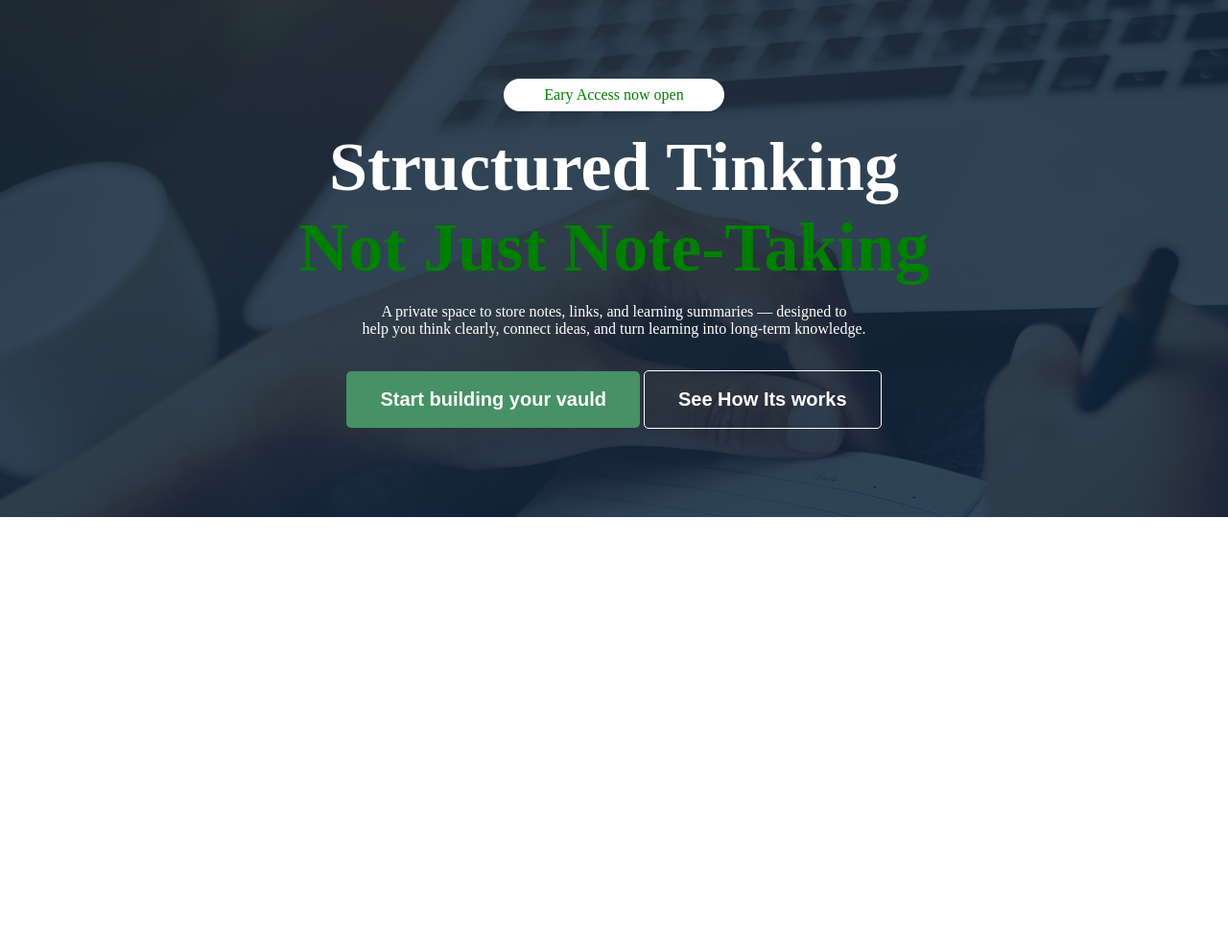
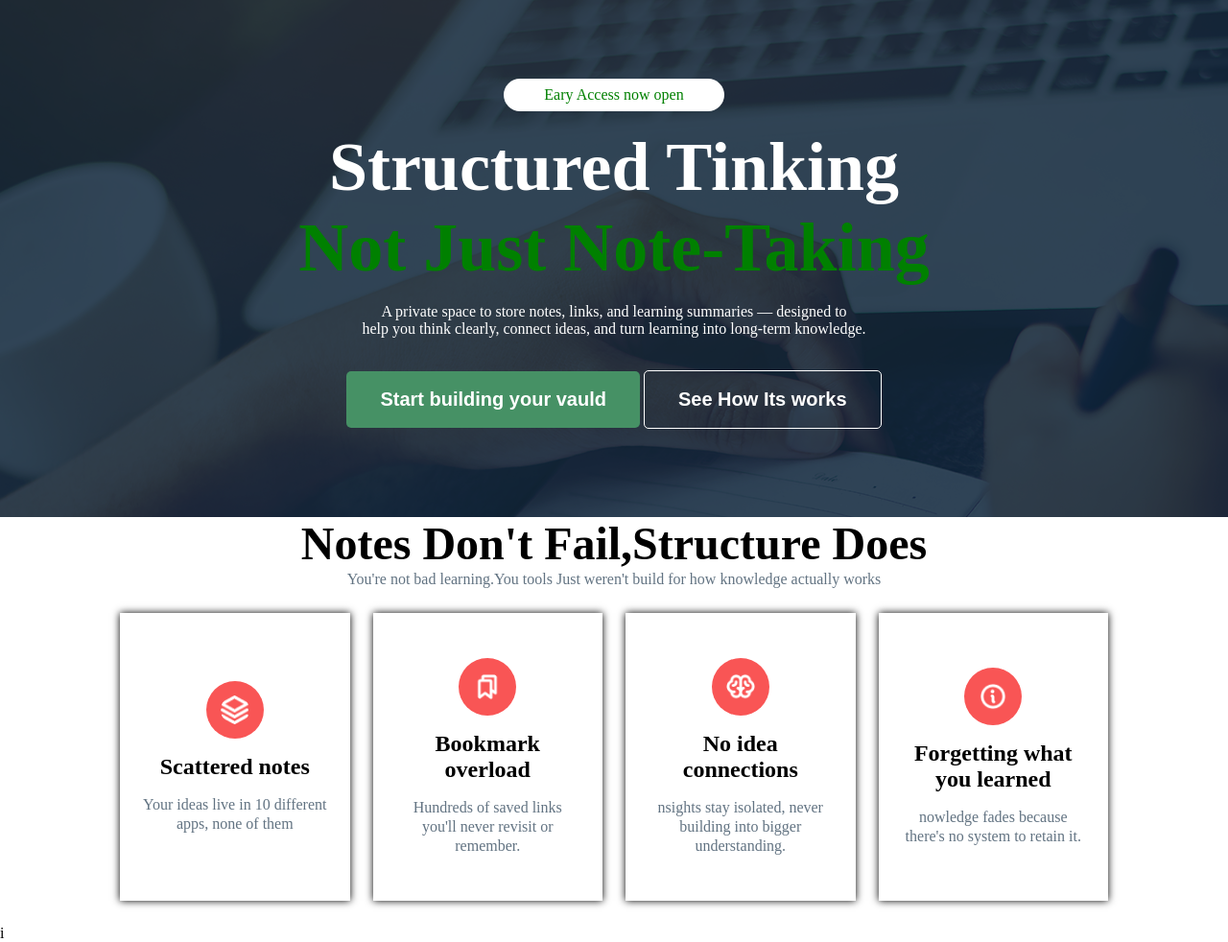
Before and after one commit to Jabed75/5475-assignment-o1, a plain HTML site: page index.html in a window 1280 px wide. Shown: the part 82-1064 px from the top of the page at 96% size. Before the commit the page ends 800 px from the top, so only its background shows below. Drawn offline with Linux system fonts and the light colour scheme.

Commit message:
section2 added

```diff
--- a/index.html
+++ b/index.html
@@ -41,6 +41,40 @@
             </header>
         </section>
     </nav>
+    <section class="section2">
+        <div class="section-title">
 
+
+        <h1>Notes Don't Fail,Structure Does</h1>
+        <P>You're not bad learning.You tools Just weren't build for how knowledge actually works </P>
+        </div>
+        <div class="card-container">
+            <div class="card">
+                <img src="./assets/Vector.png" alt="">
+                <h3>Scattered notes</h3>
+                <p>Your ideas live in 10 different apps, none of them  </p>
+            </div>
+            <div class="card">
+                <img src="./assets/Bookmarks.png" alt="">
+                <h3>Bookmark overload</h3>
+                <p>Hundreds of saved links you'll never revisit or remember.  </p>
+            </div>
+            <div class="card">
+                <img src="./assets/Brain.png" alt="">
+                <h3>No idea connections</h3>
+                <p>nsights stay isolated, never building into bigger understanding.</p>
+                </div>
+            <div class="card">
+                <img src="./assets/Info.png" alt="">
+                <h3>Forgetting what you learned</h3>
+                <p>nowledge fades because there's no system to retain it. </p>
+            </div>
+        </div>
+        </section>
+
+        <section id="brain-section">
+
+
+        </section>
 </body>
-</html>
+</html>i
--- a/style.css
+++ b/style.css
@@ -115,15 +115,58 @@ margin-bottom: 16px;
     margin: 16px;
 
 }
-.header3{
-    font: size 30px;
-    width: 1360px;
-    height: 134px;
-    color: black;
-    margin: 40px ;
-    padding: 0px;
+.section-title{
+   align-items: center;
+   text-align: center;
 
 }
-.header4{
-    font-size: ;
+.section-title h1{
+    font-size: 48px;
+    font-weight: bold;
 }
+
+
+
+.section-title p{
+    font-size: 16px;
+    line-height: 20px;
+    color: #627382;
+}
+.card-container{
+    display: flex;
+    align-items: center;
+    justify-content: space-between;
+    padding: 25px;
+    margin: 0 100px;
+    gap: 24px;
+}
+.card{
+width: 330px;
+height: 300px;
+display: flex;
+flex-direction: column;
+justify-content: center;
+align-items: center;
+text-align: center;
+padding: 24px;
+gap: 16px;
+box-shadow: 0 0 8px 0;
+}
+.card img {
+    background-color: #F95555;
+    height: 60px;
+    width: 60px;
+    border-radius: 50%;
+    padding: 15px;
+}
+.card h3{
+    font-size: 24px;
+    font-weight: 600px;
+
+}
+.card p{
+    font-size: 16px;
+    line-height: 20px;
+    color: #627382;
+
+}
```
